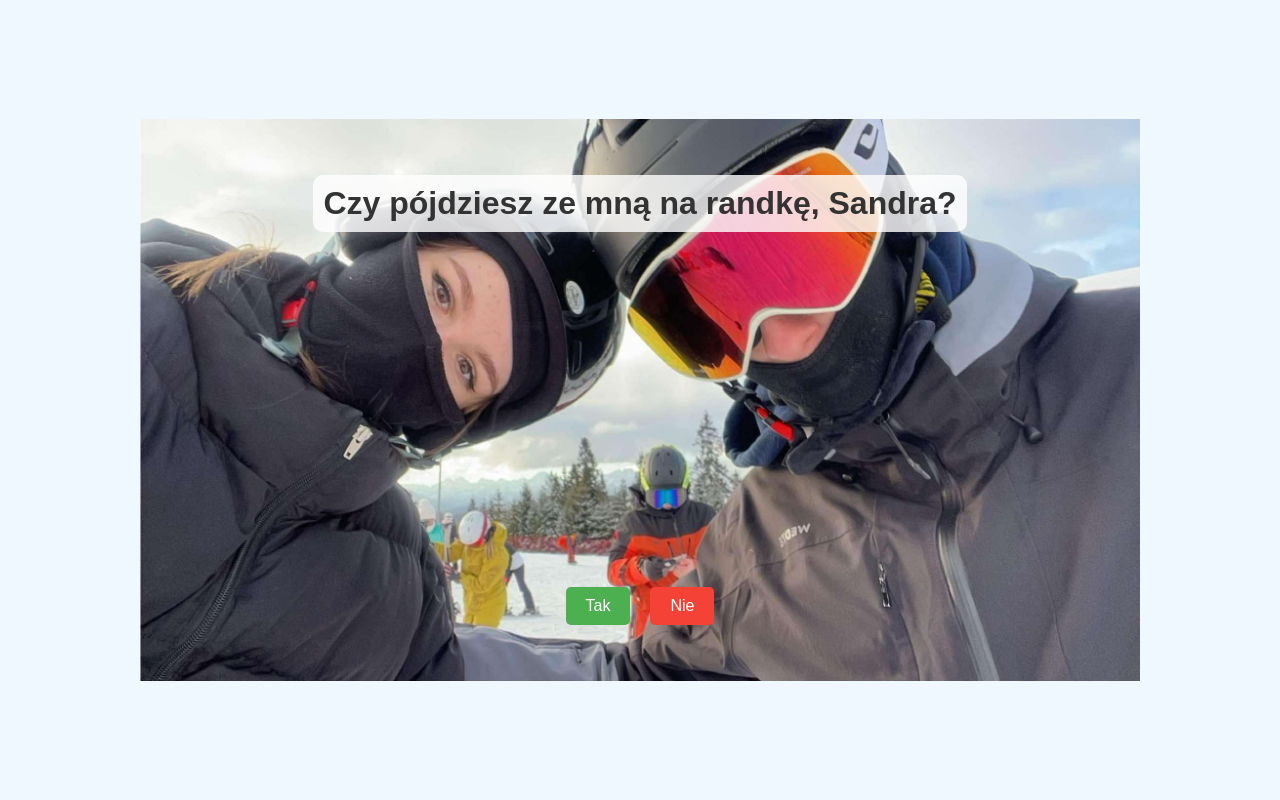
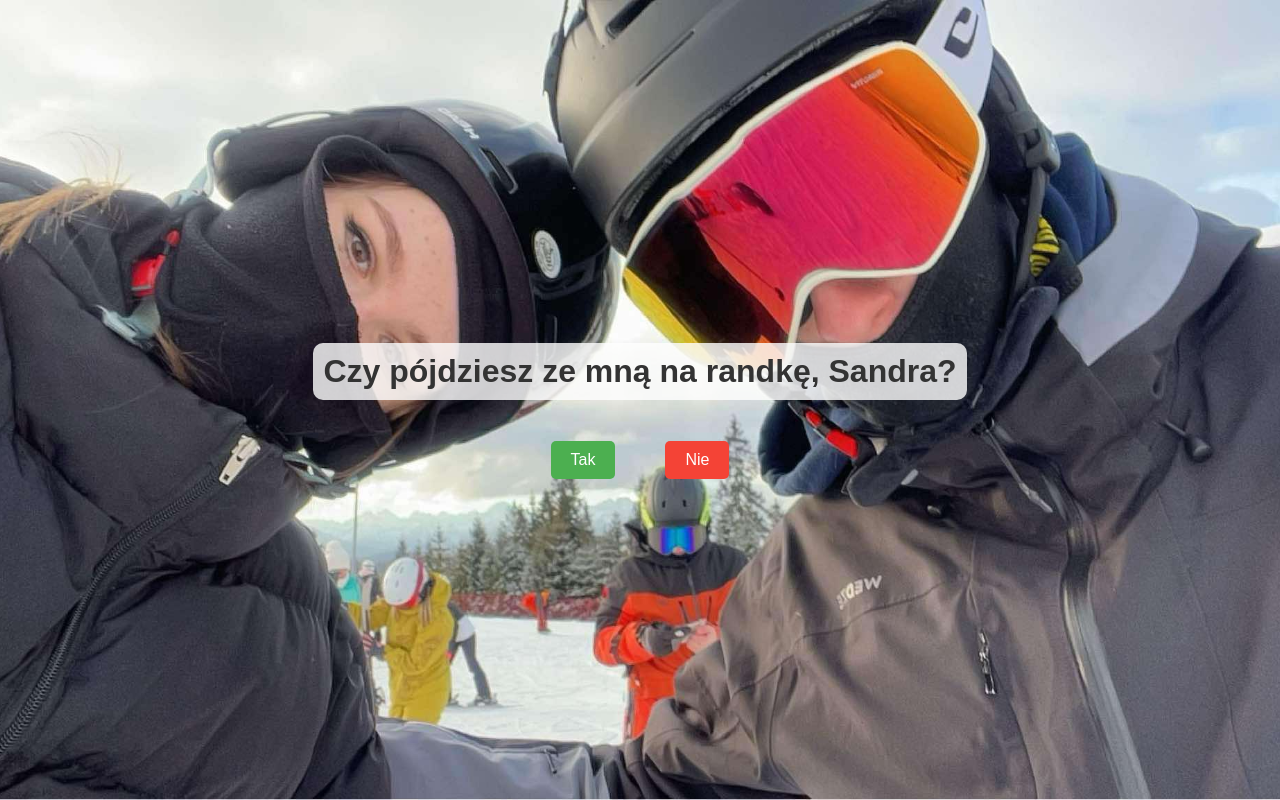
Before and after one commit to Happinsky/RANDEWU, a plain HTML site: page index.html in a window 1280 px wide. Drawn offline with Linux system fonts and the light colour scheme.

Commit message:
Update index.html

```diff
--- a/index.html
+++ b/index.html
@@ -5,12 +5,6 @@
     <meta name="viewport" content="width=device-width, initial-scale=1.0">
     <title>Pytanie do Sandry</title>
     <style>
-        * {
-            margin: 0;
-            padding: 0;
-            box-sizing: border-box;
-        }
-
         body {
             font-family: Arial, sans-serif;
             display: flex;
@@ -18,24 +12,12 @@
             align-items: center;
             justify-content: center;
             height: 100vh;
-            width: 100vw;
-            overflow: hidden;
+            margin: 0;
             background-color: #f0f8ff;
-        }
-
-        .container {
-            display: flex;
-            flex-direction: column;
-            align-items: center;
-            justify-content: center;
-            position: relative;
-            background-image: url('zdjecie.png');
+            background-image: url('zdjecie.png'); /* Replace with your uploaded file name */
             background-size: cover;
             background-repeat: no-repeat;
             background-position: center;
-            width: 100%;
-            max-width: 1000px;
-            aspect-ratio: 16 / 9;
         }
 
         h1 {
@@ -43,18 +25,14 @@
             background-color: rgba(255, 255, 255, 0.8);
             padding: 10px;
             border-radius: 10px;
-            position: absolute;
-            top: 10%;
-            text-align: center;
         }
 
         .button-container {
             display: flex;
             justify-content: center;
-            gap: 20px;
+            gap: 50px;
             margin-top: 20px;
-            position: absolute;
-            bottom: 10%;
+            position: relative;
         }
 
         .btn {
@@ -96,15 +74,14 @@
             const button = event.target;
 
             if (escapeCount === 0) {
-                const container = document.querySelector('.container');
-                const containerWidth = container.offsetWidth;
-                const containerHeight = container.offsetHeight;
+                const viewportWidth = window.innerWidth;
+                const viewportHeight = window.innerHeight;
 
                 const buttonWidth = button.offsetWidth;
                 const buttonHeight = button.offsetHeight;
 
-                const randomX = Math.random() * (containerWidth - buttonWidth);
-                const randomY = Math.random() * (containerHeight - buttonHeight);
+                const randomX = Math.random() * (viewportWidth - buttonWidth);
+                const randomY = Math.random() * (viewportHeight - buttonHeight);
 
                 button.style.position = 'absolute';
                 button.style.left = `${randomX}px`;
@@ -122,12 +99,10 @@
     </script>
 </head>
 <body>
-    <div class="container">
-        <h1>Czy pójdziesz ze mną na randkę, Sandra?</h1>
-        <div class="button-container">
-            <button class="btn btn-yes" onclick="showLoveMessage()">Tak</button>
-            <button class="btn btn-no">Nie</button>
-        </div>
+    <h1>Czy pójdziesz ze mną na randkę, Sandra?</h1>
+    <div class="button-container">
+        <button class="btn btn-yes" onclick="showLoveMessage()">Tak</button>
+        <button class="btn btn-no">Nie</button>
     </div>
 </body>
 </html>
```
